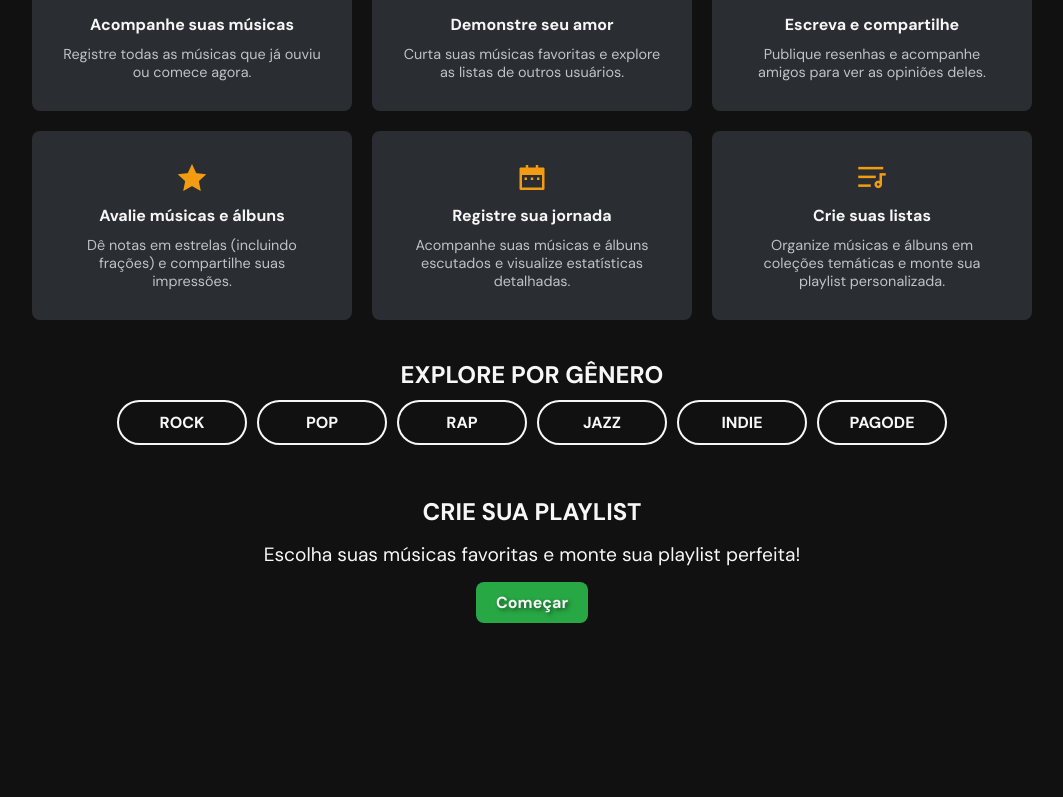
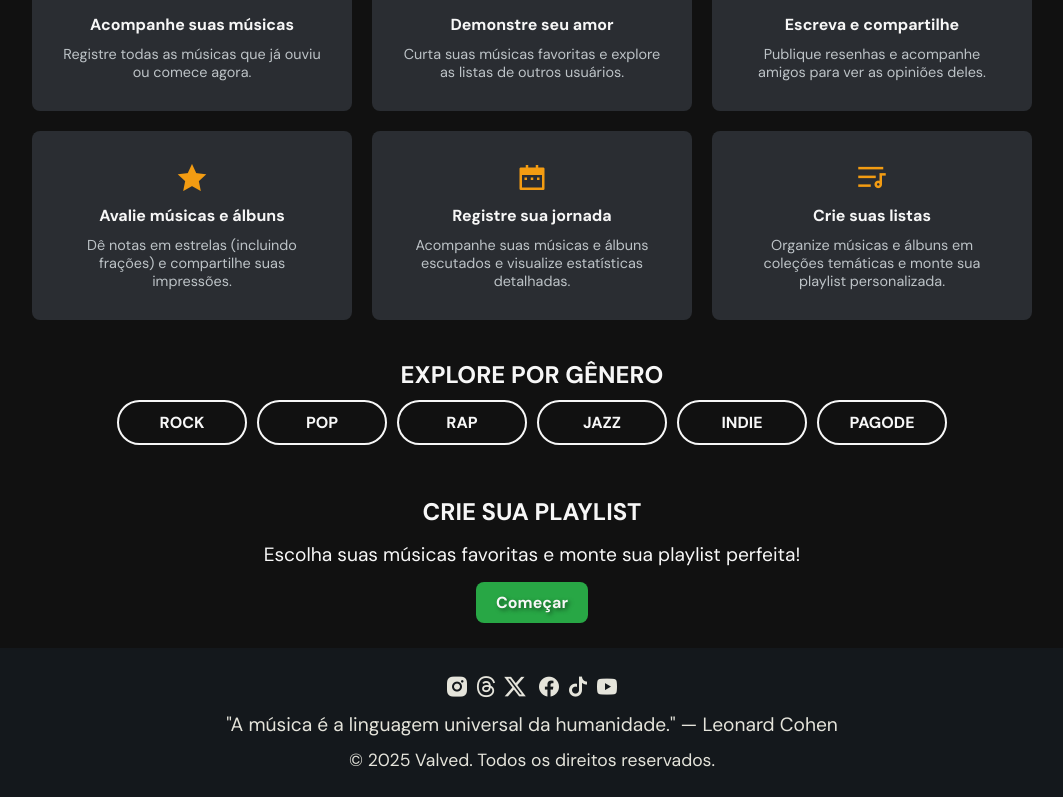
Before and after one commit to 21lucasbarros/valved, a React (Vite) app: page / in a window 1280 px wide. Shown: the part 1343-2140 px from the top of the page, without its empty margins (108-1171 px from the left). Before the commit the page ends 1991 px from the top, so only its background shows below. Built offline with nearby package versions, Linux system fonts and the light colour scheme.

Commit message:
atualizacao: criacao do componente Footer

```diff
--- /dev/null
+++ b/src/components/Rodape/Footer.css
@@ -0,0 +1,43 @@
+.rodape {
+    padding: 2% 10%;
+    background-color: #14181C;
+}
+
+.rodape__conteudo {
+    display: flex;
+    flex-direction: column;
+    gap: 12px;
+    align-items: center;
+}
+
+.rodape__conteudo__redes {
+    display: flex;
+    gap: 5px;
+}
+
+.rodape__conteudo__redes__rede {
+    text-decoration: none;
+    transition: transform 0.3s ease, opacity 0.3s ease;
+}
+
+.rodape__conteudo__redes__rede:hover {
+    transform: scale(1.3) rotate(5deg);
+    opacity: 0.8;
+}
+
+.rodape__conteudo__redes i {
+    font-size: 1.5rem;
+    color: var(--corBeje);
+}
+
+.rodape__conteudo__frase__paragrafo {
+    font-size: 1.2rem;
+    font-family: var(--fontPrincipal);
+    color: var(--corBeje);
+}
+
+.rodape__conteudo__copyright {
+    font-size: 1.1rem;
+    font-family: var(--fontPrincipal);
+    color: var(--corBeje);
+}
--- /dev/null
+++ b/src/components/Rodape/Footer.tsx
@@ -0,0 +1,76 @@
+import "./Footer.css";
+
+export default function Footer() {
+  return (
+    <>
+      <footer className="rodape">
+        <section className="rodape__conteudo">
+          <section className="rodape__conteudo__redes">
+            <a
+              href="https://www.instagram.com/valvedofficial/"
+              target="_blank"
+              rel="noopener noreferrer"
+              className="rodape__conteudo__redes__rede"
+              aria-label="Instagram"
+            >
+              <i className="ri-instagram-fill"></i>
+            </a>
+            <a
+              href="#"
+              className="rodape__conteudo__redes__rede"
+              aria-label="Threads"
+            >
+              <i className="ri-threads-fill"></i>
+            </a>
+            <a
+              href="#"
+              className="rodape__conteudo__redes__rede"
+              aria-label="Twitter"
+            >
+              <i className="ri-twitter-x-fill"></i>
+            </a>
+            <a
+              href="#"
+              className="rodape__conteudo__redes__rede"
+              aria-label="BlueSky"
+            >
+              <i className="ri-bluesky-fill"></i>
+            </a>
+            <a
+              href="#"
+              className="rodape__conteudo__redes__rede"
+              aria-label="Facebook"
+            >
+              <i className="ri-facebook-circle-fill"></i>
+            </a>
+            <a
+              href="#"
+              className="rodape__conteudo__redes__rede"
+              aria-label="TikTok"
+            >
+              <i className="ri-tiktok-fill"></i>
+            </a>
+            <a
+              href="#"
+              className="rodape__conteudo__redes__rede"
+              aria-label="YouTube"
+            >
+              <i className="ri-youtube-fill"></i>
+            </a>
+          </section>
+          <section className="rodape__conteudo__frase">
+            <p className="rodape__conteudo__frase__paragrafo">
+              "A música é a linguagem universal da humanidade." — Leonard Cohen
+            </p>
+          </section>
+          <section className="rodape__conteudo__copyright">
+            <p>
+              &copy; {new Date().getFullYear()} Valved. Todos os direitos
+              reservados.
+            </p>
+          </section>
+        </section>
+      </footer>
+    </>
+  );
+}
--- a/src/main.tsx
+++ b/src/main.tsx
@@ -4,10 +4,12 @@ import "./index.css";
 
 import Header from "./components/Cabecalho/Header";
 import Main from "./components/Principal/Main";
+import Footer from "./components/Rodape/Footer";
 
 createRoot(document.getElementById("root")!).render(
   <StrictMode>
     <Header />
     <Main />
+    <Footer />
   </StrictMode>
 );
```
